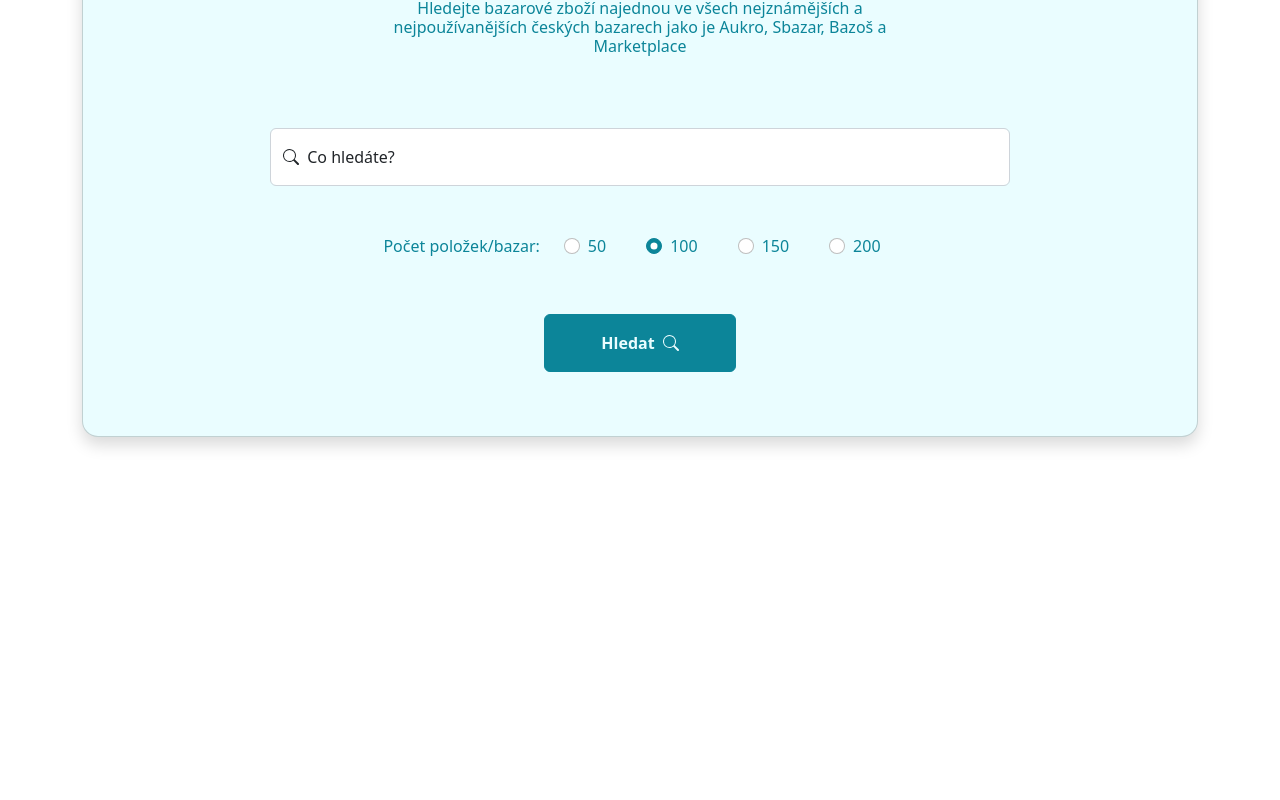
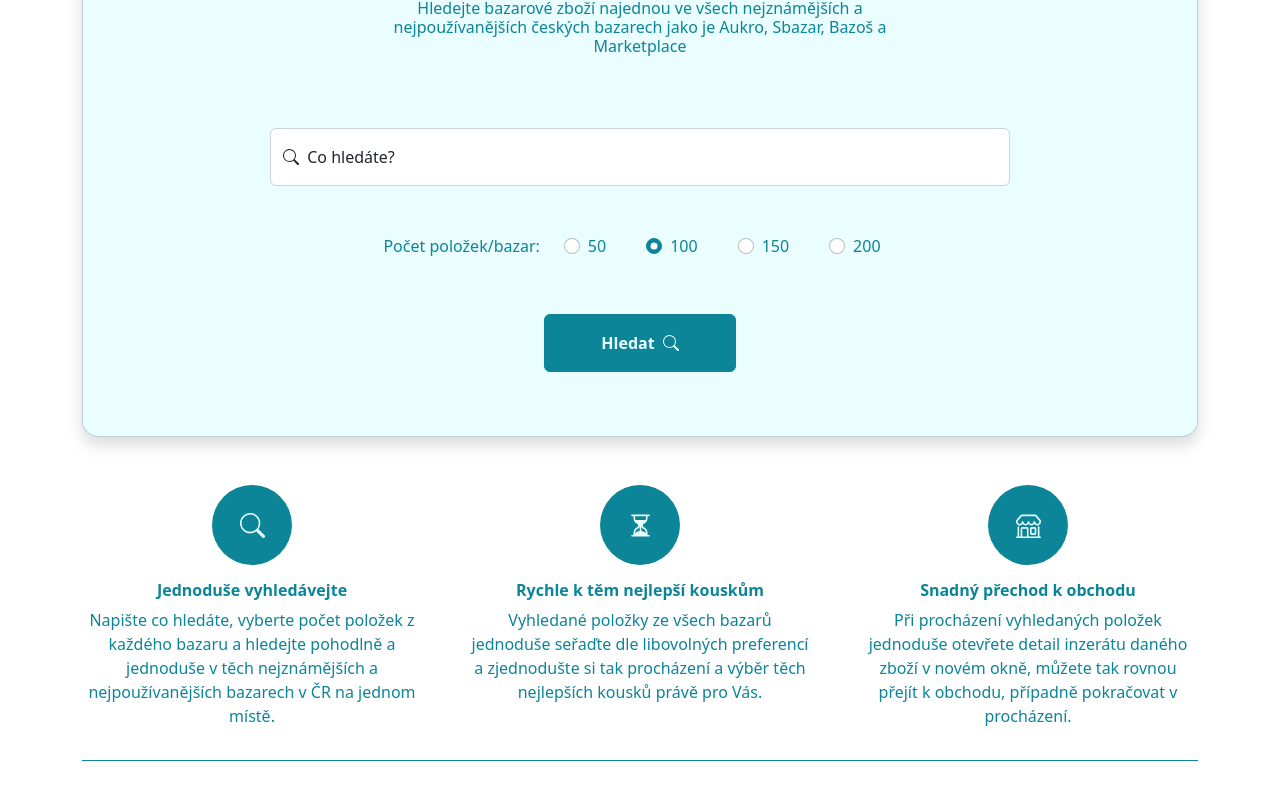
Before and after one commit to janjelinekjr/baz_v1, a React (Create React App) app: page / in a window 1280 px wide. Shown: the part 266-1066 px from the top of the page. Before the commit the page ends 816 px from the top, so only its background shows below. Built offline with nearby package versions, Linux system fonts and the light colour scheme.

Commit message:
created and impl. featuresSection compo and scss module

```diff
--- a/src/App.tsx
+++ b/src/App.tsx
@@ -6,6 +6,7 @@ import GoodsList from "./pages/common/goodsList/GoodsList";
 import {useAppSelector} from "./store/store";
 import {LoadingIndicator} from "./components/loadingIndicator/LoadingIndicator";
 import AppPagination from "./pages/common/appPagination/AppPagination";
+import FeaturesSection from "./pages/common/featuresSection/FeaturesSection";
 
 function App() {
     const {data, pending} = useAppSelector(state => state.goods)
@@ -22,6 +23,7 @@ function App() {
             <Header/>
             <Container>
                 <SearchForm/>
+                <FeaturesSection />
                 {data.length ?
                     <>
                         <GoodsList data={data} indexOfFirstItem={indexOfFirstItem} indexOfLastItem={indexOfLastItem}/>
--- /dev/null
+++ b/src/pages/common/featuresSection/FeaturesSection.module.scss
@@ -0,0 +1,25 @@
+@import "./../../../variables";
+
+.iconsBgCircle {
+  background-color: $primary;
+  width: 5rem;
+  height: 5rem;
+  display: flex;
+  justify-content: center;
+  align-items: center;
+  border-radius: 50%;
+  color: $light;
+  margin-bottom: 1rem;
+}
+
+.featuresDiv {
+  width: 22rem;
+}
+
+.textJustify {
+  text-align: justify;
+}
+
+.underlinePrimary {
+  border-bottom: solid 1.5px $primary;
+}
--- /dev/null
+++ b/src/pages/common/featuresSection/FeaturesSection.tsx
@@ -0,0 +1,50 @@
+import {Search, Shop, HourglassSplit} from "react-bootstrap-icons";
+import clsx from "clsx";
+import styles from './FeaturesSection.module.scss'
+
+function FeaturesSection() {
+    return (
+        <div className={'pb-5'}>
+            <div className={clsx('d-flex', 'mt-5', 'justify-content-center', 'gap-5', styles.underlinePrimary, 'pb-3')}>
+                <div className={clsx(styles.featuresDiv, 'text-center')}>
+                    <div className={clsx('d-flex', 'justify-content-center')}>
+                        <div className={clsx(styles.iconsBgCircle)}>
+                            <Search size={25}/>
+                        </div>
+                    </div>
+
+                    <h6 className={clsx('text-primary', 'fw-bold')}>Jednoduše vyhledávejte</h6>
+                    <p className={clsx('text-primary')}>Napište co hledáte, vyberte počet položek z každého bazaru a
+                        hledejte pohodlně a jednoduše v těch nejznámějších a nejpoužívanějších bazarech v ČR na jednom
+                        místě.</p>
+                </div>
+
+                <div className={clsx(styles.featuresDiv, 'text-center')}>
+                    <div className={clsx('d-flex', 'justify-content-center')}>
+                        <div className={styles.iconsBgCircle}>
+                            <HourglassSplit size={25}/>
+                        </div>
+                    </div>
+                    <h6 className={clsx('text-primary', 'fw-bold')}>Rychle k těm nejlepší kouskům</h6>
+                    <p className={clsx('text-primary')}>Vyhledané položky ze všech bazarů jednoduše seřaďte dle
+                        libovolných
+                        preferencí a zjednodušte si tak procházení a výběr těch nejlepších kousků právě pro Vás.</p>
+                </div>
+
+                <div className={clsx(styles.featuresDiv, 'text-center')}>
+                    <div className={clsx('d-flex', 'justify-content-center')}>
+                        <div className={styles.iconsBgCircle}>
+                            <Shop size={25}/>
+                        </div>
+                    </div>
+                    <h6 className={clsx('text-primary', 'fw-bold')}>Snadný přechod k obchodu</h6>
+                    <p className={clsx('text-primary')}>Při procházení vyhledaných položek jednoduše otevřete detail
+                        inzerátu daného zboží v novém okně, můžete tak rovnou přejít k obchodu, případně pokračovat v
+                        procházení.</p>
+                </div>
+            </div>
+        </div>
+    )
+}
+
+export default FeaturesSection
```
